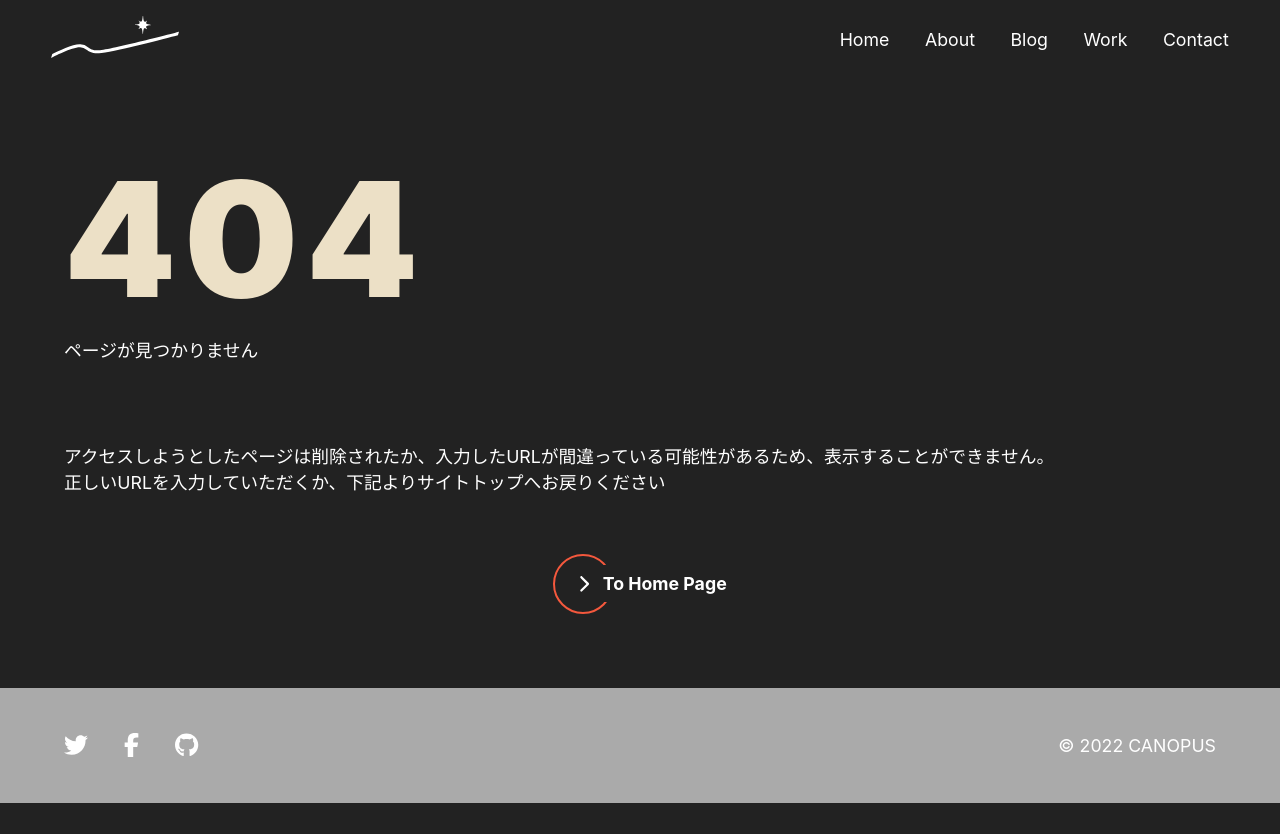
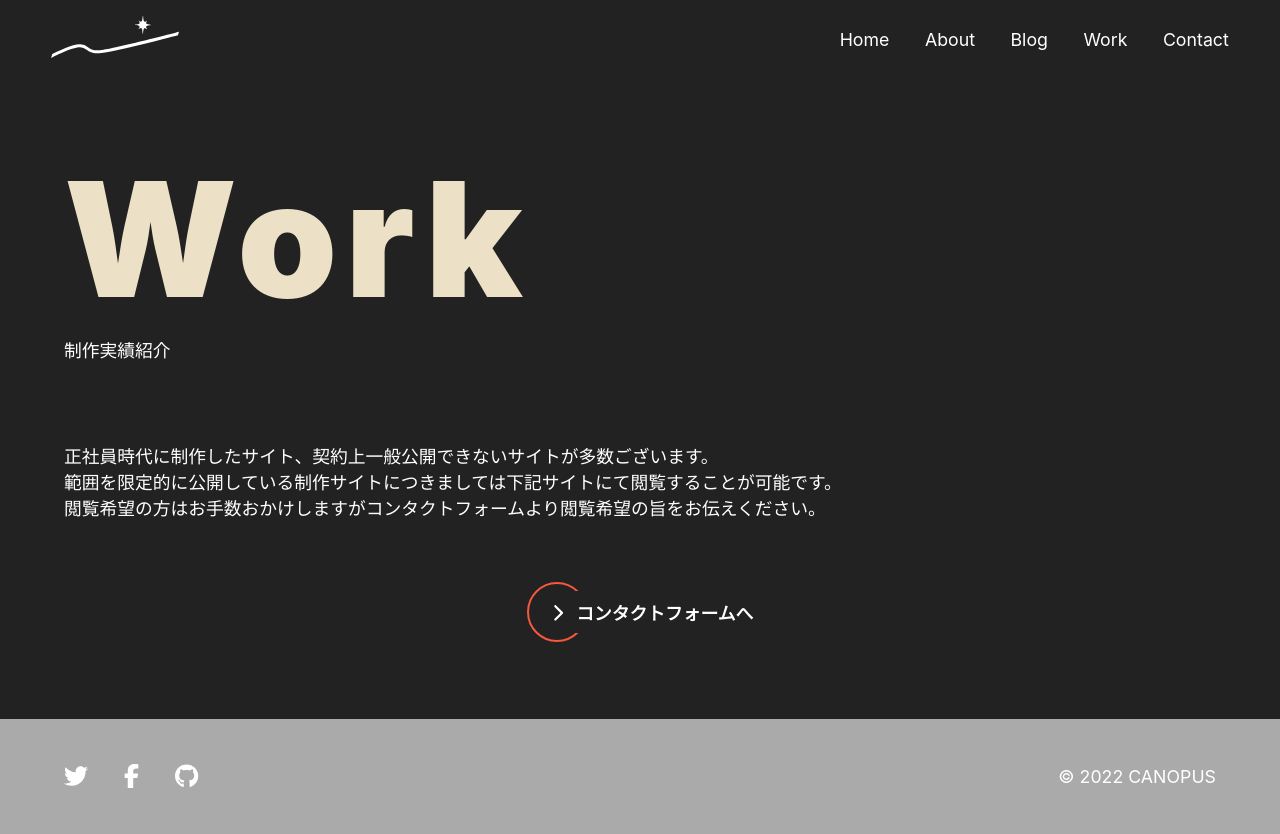
Before and after one commit to canopus-m-satoshi/nextjs-portfolio-site, a Next.js app: page /work in a window 1280 px wide. Before the commit this address had no page. Before the commit the page ends 803 px from the top, so only its background shows below. Built offline with nearby package versions, Linux system fonts and the light colour scheme.

Commit message:
created work page

```diff
--- /dev/null
+++ b/pages/work.js
@@ -0,0 +1,34 @@
+import Container from '@/components/container'
+import Hero from '@/components/hero'
+import Meta from '@/components/meta'
+
+import LinkButton from '@/components/linkButton'
+
+export default function Work() {
+  const formLink =
+    'https://docs.google.com/forms/d/e/1FAIpQLSfrhmjGSxyxl_faEIuHG7FXqChLmOXky2SPzzDHxj5g5WSo1g/viewform?usp=sf_link'
+
+  return (
+    <Container>
+      <Meta pageTitle="Work" pageDesc="制作実績紹介ページ" />
+      <Hero title="Work" subtitle="制作実績紹介" />
+
+      <p>
+        正社員時代に制作したサイト、契約上一般公開できないサイトが多数ございます。
+        <br />
+        範囲を限定的に公開している制作サイトにつきましては下記サイトにて閲覧することが可能です。
+        <br />
+        閲覧希望の方はお手数おかけしますがコンタクトフォームより閲覧希望の旨をお伝えください。
+      </p>
+
+      <div
+        style={{
+          marginTop: 'var(--space-sm)',
+          marginInline: 'auto',
+          width: 'fit-content',
+        }}>
+        <LinkButton href={formLink} text="コンタクトフォームへ" />
+      </div>
+    </Container>
+  )
+}
```
